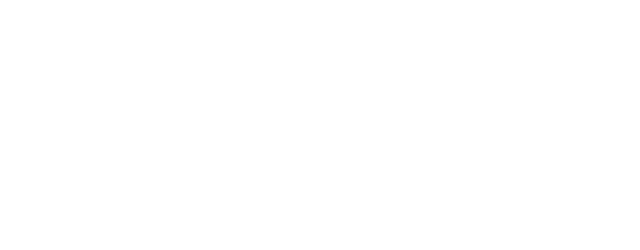
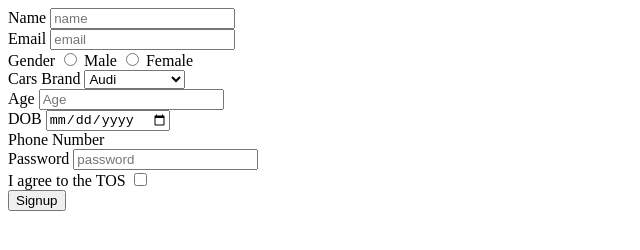
Before and after one commit to acciojob/signup-form-car-keshav716, a website: page main.html in a window 1280 px wide. Shown: the whole page, without its empty margins (0-640 px from the left). Drawn offline with Linux system fonts and the light colour scheme.

Commit message:
created a submission

```diff
--- a/main.html
+++ b/main.html
@@ -10,6 +10,46 @@
 	<!-- the entire body must be written by student -->
     <script type="text/javascript" src="./script.js">
 </script>
+	<form action="signup-form-car.php" method="post">
+    <label for="name">Name</label>
+		<input type="text" id="name" name="name" placeholder="name" required>
+		<br>
+	<label for="email">Email</label>
+		<input type="email" id="email" name="email" placeholder="email" required>
+		<br>
+	<label>Gender</label>
+		<input type="radio" id="gender_m" name="gender" required>
+		<label for="gender_m">Male</label>
+		<input type="radio" id="female_f" name="gender" required>
+		<label for="female_f">Female</label>
+		<br>
+	<label for="cars">Cars Brand</label>
+		<select name="cars" id="cars" required>
+			<option value="Audi">Audi</option>
+			<option value="Mercedes">Mercedes</option>
+			<option value="Jaguar">Jaguar</option>
+			<option value="Range Rover">Range Rover</option>
+		</select>
+	    <br>
+	<label for="age">Age</label>
+		<input type="number" id="age" placeholder="Age" required>
+		<br>
+	<label for="dob">DOB</label>
+        <input type="date" id="dob" required>
+		<br>
+	<label for="tel">Phone Number</label
+        <input type="tel" id="tel" placeholder="xxx-xxx-xxxx">
+        <br>
+	<label for="password">Password</label>
+        <input type="password" id="password" placeholder="password" required>
+		<br>
+	<label for="tos">I agree to the TOS</label>
+		<input type="checkbox" id="tos" required>
+			<br>
+	<button type="Submit">Signup</button>
+	</form>
+
+
 
 </body>
 
```
